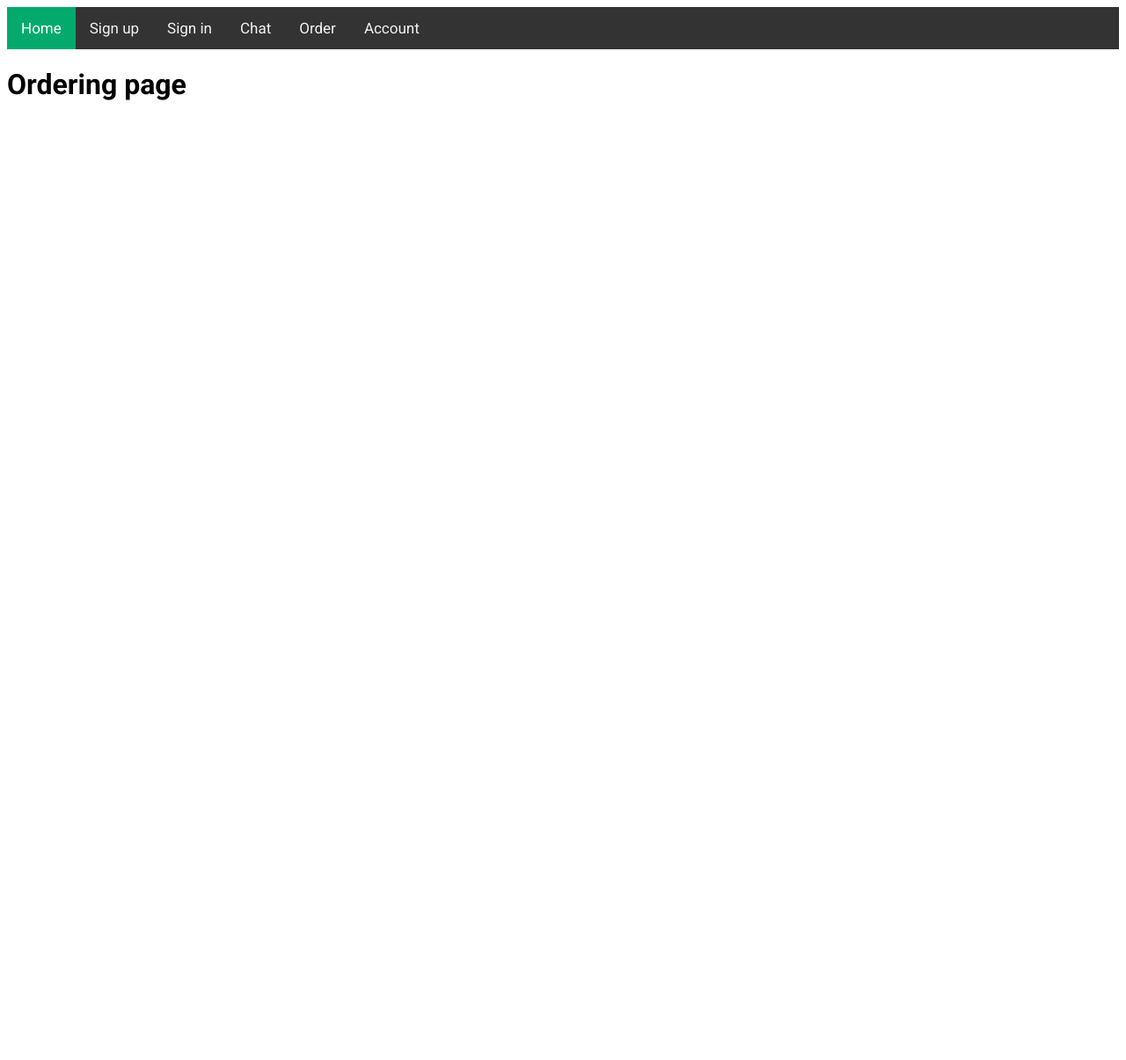
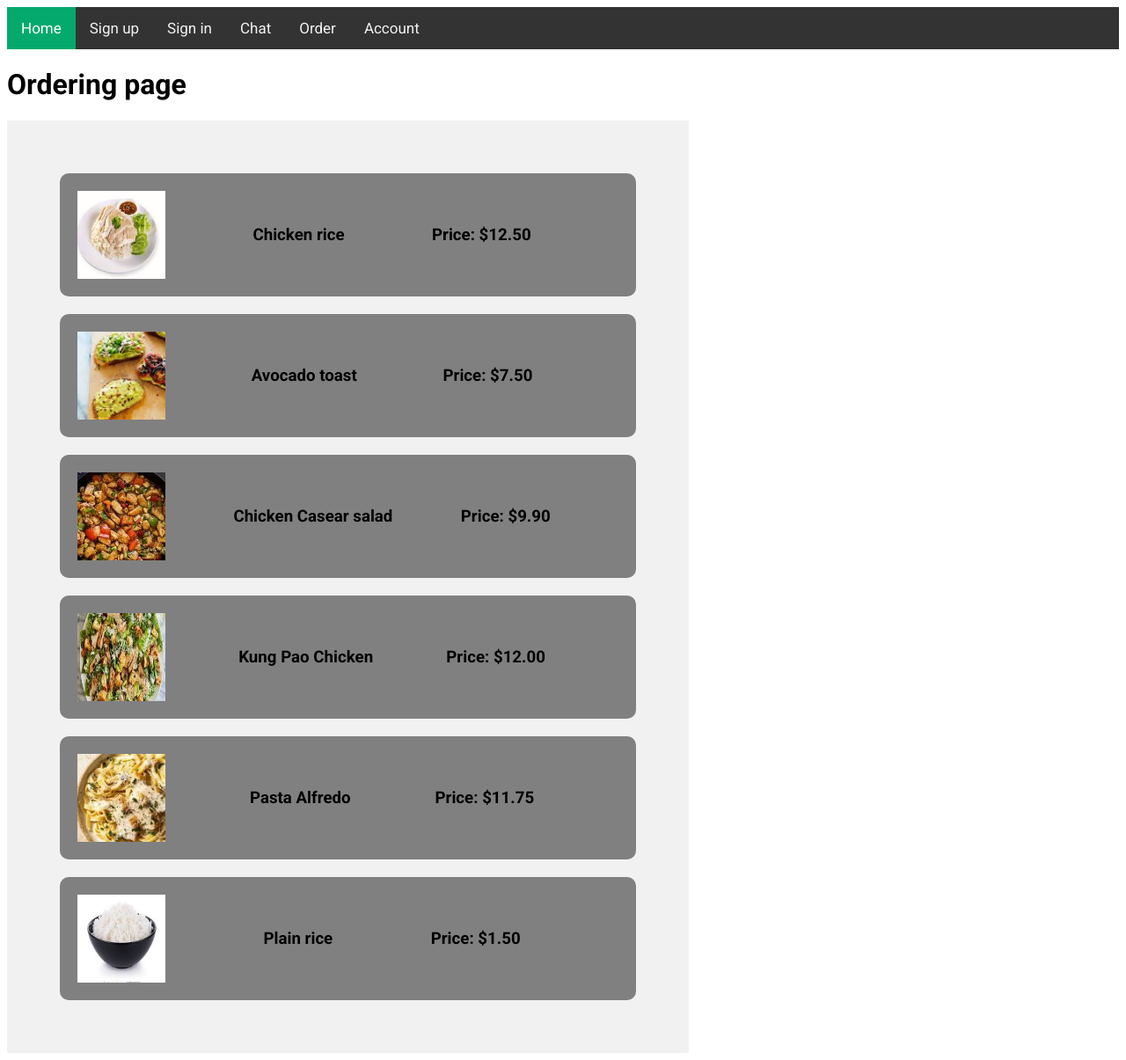
Before and after one commit to warm-milk-foam/seoul_garden, a Flask app: template Code/templates/order.html in a window 1280 px wide. Shown: the whole page at 88% size. Before the commit the page ends 114 px from the top, so only its background shows below. Run offline with Flask 3, Linux system fonts and the light colour scheme; the template is opened without the code that fills it, so the values that code supplies are empty.

Commit message:
added a somewhat cool looking menu :)

```diff
--- /dev/null
+++ b/Code/accounts/f94ce1aa-e25b-495a-b9fd-f7a846c3b309_account.txt
@@ -0,0 +1,5 @@
+User ID: f94ce1aa-e25b-495a-b9fd-f7a846c3b309
+Username: Ingo
+Password: skibidi
+Email: ingocodingbecauseyes@gmail.com
+Created At: 2024-11-06 14:51:20
--- a/Code/templates/order.html
+++ b/Code/templates/order.html
@@ -45,6 +45,33 @@
         .user-info p {
             margin: 5px 0;
          }
+         body {
+                font-family: 'Roboto', sans-serif;
+         }
+         .menu {
+               width: 55%;
+               flex-direction: column;
+               align-items: flex-start;
+               padding: 40px;
+               background-color: #f1f1f1;
+               align-content: baseline;
+         }
+
+         .order-item{
+               display: flex;
+               flex-direction: row;
+               align-items: center;
+               padding: 20px;
+               margin:20px;
+               background-color: grey;
+               border-radius: 10px;
+               justify-content: space-between;
+         }
+         .image{
+               height: 100px;
+               width: 100px;
+               overflow: hidden;
+         }
       </style>
    </head>
    <body>
@@ -70,5 +97,38 @@
          {% endif %}
          {% endwith %}
      </div>
+
+     <div class="menu">
+      <div class="order-item">
+          <img src="{{ url_for('static', filename='images/chicken rice.jpg') }}" class="image">
+          <h3>Chicken rice</h3>
+          <h3>Price: $12.50<h3>
+      </div>
+      <div class="order-item">
+          <img src="{{ url_for('static', filename='images/avocado toast.jpg') }}" class="image">
+          <h3>Avocado toast</h3>
+          <h3>Price: $7.50<h3>
+      </div>
+      <div class="order-item">
+          <img src="{{ url_for('static', filename='images/chicken casear salad.jpg') }}" class="image">
+          <h3>Chicken Casear salad</h3>
+          <h3>Price: $9.90<h3>
+      </div>
+      <div class="order-item">
+          <img src="{{ url_for('static', filename='images/chicken.jpg') }}" class="image">
+          <h3>Kung Pao Chicken</h3>
+          <h3>Price: $12.00<h3>
+      </div>
+      <div class="order-item">
+          <img src="{{ url_for('static', filename='images/pasta.jpg') }}" class="image">
+          <h3>Pasta Alfredo</h3>
+          <h3>Price: $11.75<h3>
+      </div>
+      <div class="order-item">
+          <img src="{{ url_for('static', filename='images/rice.jpg') }}" class="image">
+          <h3>Plain rice</h3>
+          <h3>Price: $1.50<h3>
+      </div>
+  </div>
    </body>
 </html>
```
Also changed, not shown: Code/orders/a21a9c70-4ffc-4c0c-b9c0-8031f3aaf574_order_history.txt (added), Code/orders/f94ce1aa-e25b-495a-b9fd-f7a846c3b309_order_history.txt (added), Code/static/images/avocado toast.jpg (added), Code/static/images/chicken casear salad.jpg (added), Code/static/images/chicken rice.jpg (added), Code/static/images/chicken.jpg (added), Code/static/images/pasta.jpg (added), Code/static/images/rice.jpg (added).
